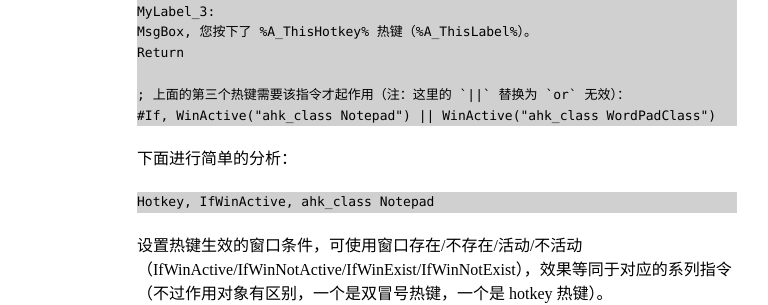
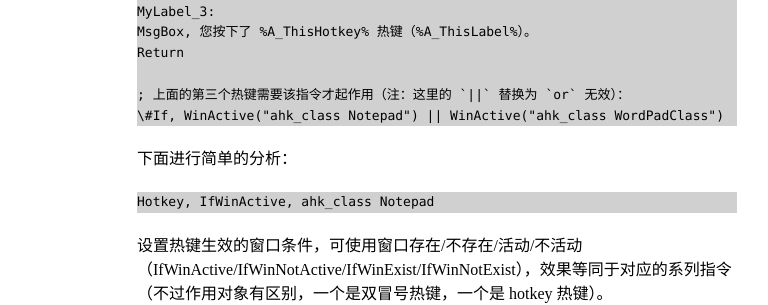
Before and after one commit to amnesiac10/amnesiac10.github.io, a Jekyll site: the page built from _posts/2014-08-10-dynamic-hotkey.md, in a window 1280 px wide and 1400 px high. Shown: the part 699-1004 px from the top of the window, without its empty margins (203-971 px from the left). Built offline with Jekyll 4.4.1, drawn with Linux system fonts in a browser that asks for light colours; Markdown is read by kramdown in place of the engine named in the settings; comment, search, counter and statistics services are not loaded; some of the changed text lies outside the part shown.

Commit message:
Fixing...

```diff
--- a/_posts/2014-08-10-dynamic-hotkey.md
+++ b/_posts/2014-08-10-dynamic-hotkey.md
@@ -38,7 +38,7 @@
 Return
 
 ; 上面的第三个热键需要该指令才起作用（注：这里的 `||` 替换为 `or` 无效）：
-#If, WinActive("ahk_class Notepad") || WinActive("ahk_class WordPadClass")
+\#If, WinActive("ahk_class Notepad") || WinActive("ahk_class WordPadClass")
 {% endhighlight %}
 
 下面进行简单的分析：
@@ -70,7 +70,7 @@
 尽管这里的条件仍与窗口有关，不过实际上可以任意表达式，只需满足存在相应的 #If 指令且它们包含的表达式完全一致。
 
 {% highlight ahk %}
-#If, WinActive("ahk_class Notepad") || WinActive("ahk_class WordPadClass")
+\#If, WinActive("ahk_class Notepad") || WinActive("ahk_class WordPadClass")
 {% endhighlight %}
 
 原本 #If 指令是与位置有关，但由于这个脚本中没有双冒号热键和热字串，所以这里放在什么位置关系不大。
@@ -172,8 +172,8 @@
 上面没有提到，实际上[使用 Input 是有局限性的](http://ahk8.com/thread-2133.html)，如不支持鼠标按键，而通过 [A_PriorKey](http://ahkcn.github.io/docs/Variables.htm#PriorKey) 不仅能检测到按键，还能检测到按钮（需要安装钩子）：
 
 {% highlight ahk %}
-#InstallKeybdHook
-#InstallMouseHook
+\#InstallKeybdHook
+\#InstallMouseHook
 Loop {
     ToolTip % A_PriorKey
     Sleep 100
```
